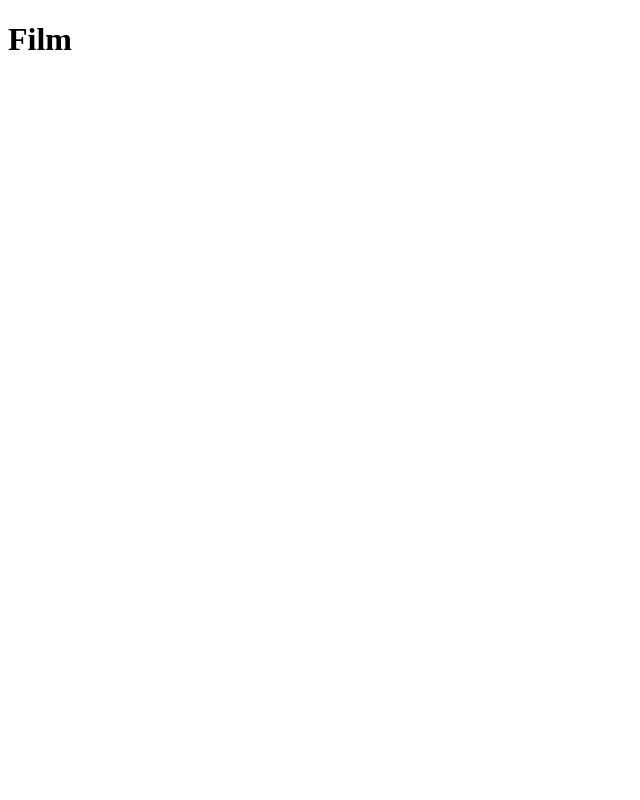
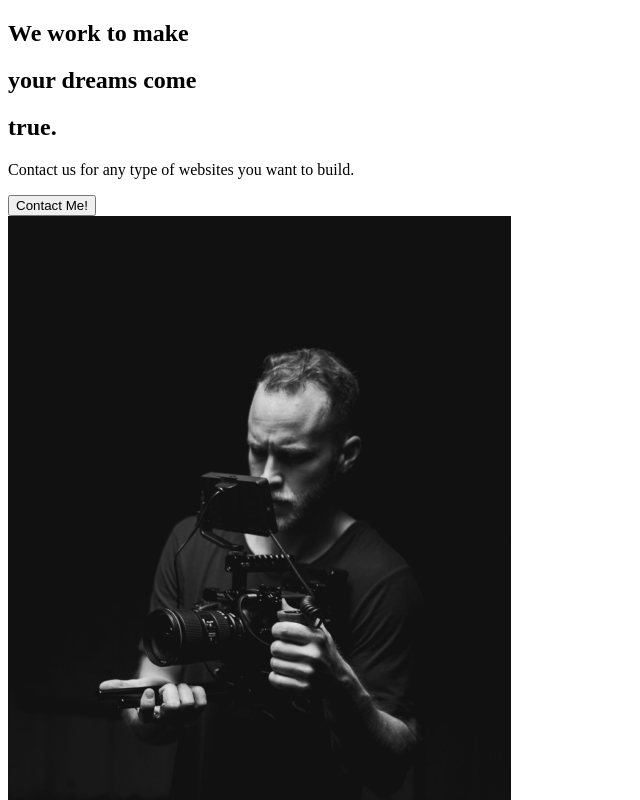
Before and after one commit to Vimalan1995/portfolio, a React (Create React App) app: page / in a window 1280 px wide. Shown: the top 800 px of the page, without its empty margins (0-640 px from the left). Built offline with nearby package versions, Linux system fonts and the light colour scheme.

Commit message:
second commit

```diff
--- a/src/App.js
+++ b/src/App.js
@@ -1,9 +1,13 @@
 import React from 'react';
+//Import pages
+import AboutUs from './pages/AboutUs';
+
+
 
 function App() {
   return (
     <div className="App">
-     <h1>Film</h1>
+     <AboutUs />
     </div>
   );
 }
--- /dev/null
+++ b/src/components/AboutSection.js
@@ -0,0 +1,31 @@
+import React from "react";
+import home1 from "../img/home1.png";
+
+const AboutSection = () => {
+  return (
+    <div>
+      <div className="description">
+        <div className="title">
+          <div className="hide">
+            <h2>We work to make</h2> {/*seperated each word to animate them seperately */}
+          </div>
+          <div className="hide">
+            <h2>
+              your <span>dreams</span> come
+            </h2>
+          </div>
+          <div className="hide">
+            <h2>true.</h2>
+          </div>
+        </div>
+        <p>Contact us for any type of websites you want to build.</p>
+        <button>Contact Me!</button>
+      </div>
+      <div className="image">
+          <img src={home1} alt="guy with camera"/>
+      </div>
+    </div>
+  );
+};
+
+export default AboutSection;
--- /dev/null
+++ b/src/pages/AboutUs.js
@@ -0,0 +1,9 @@
+import React from "react";
+//page components
+import AboutSection from "../components/AboutSection";
+
+const AboutUs = () => {
+  return <AboutSection />;
+};
+
+export default AboutUs;
```
